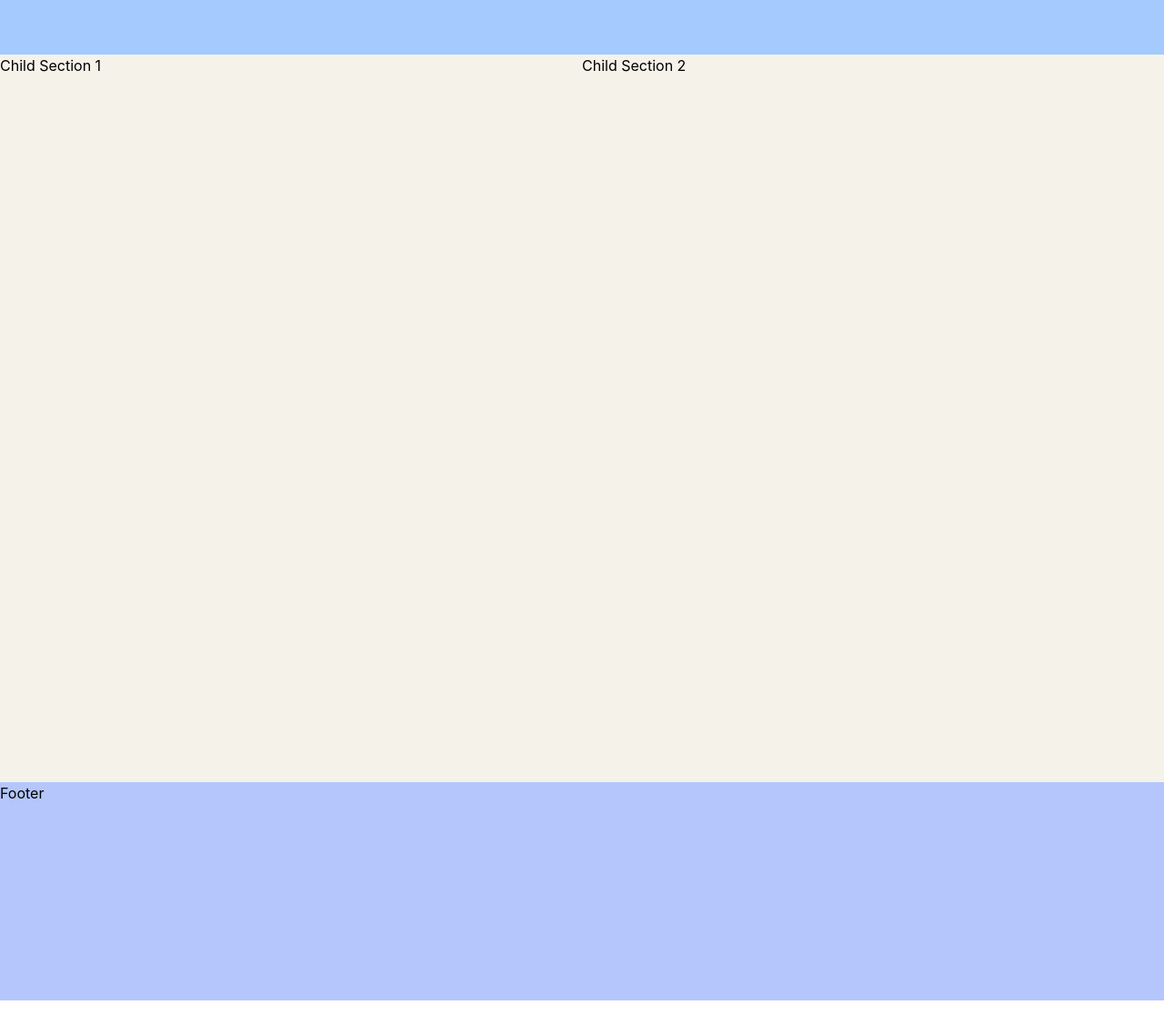
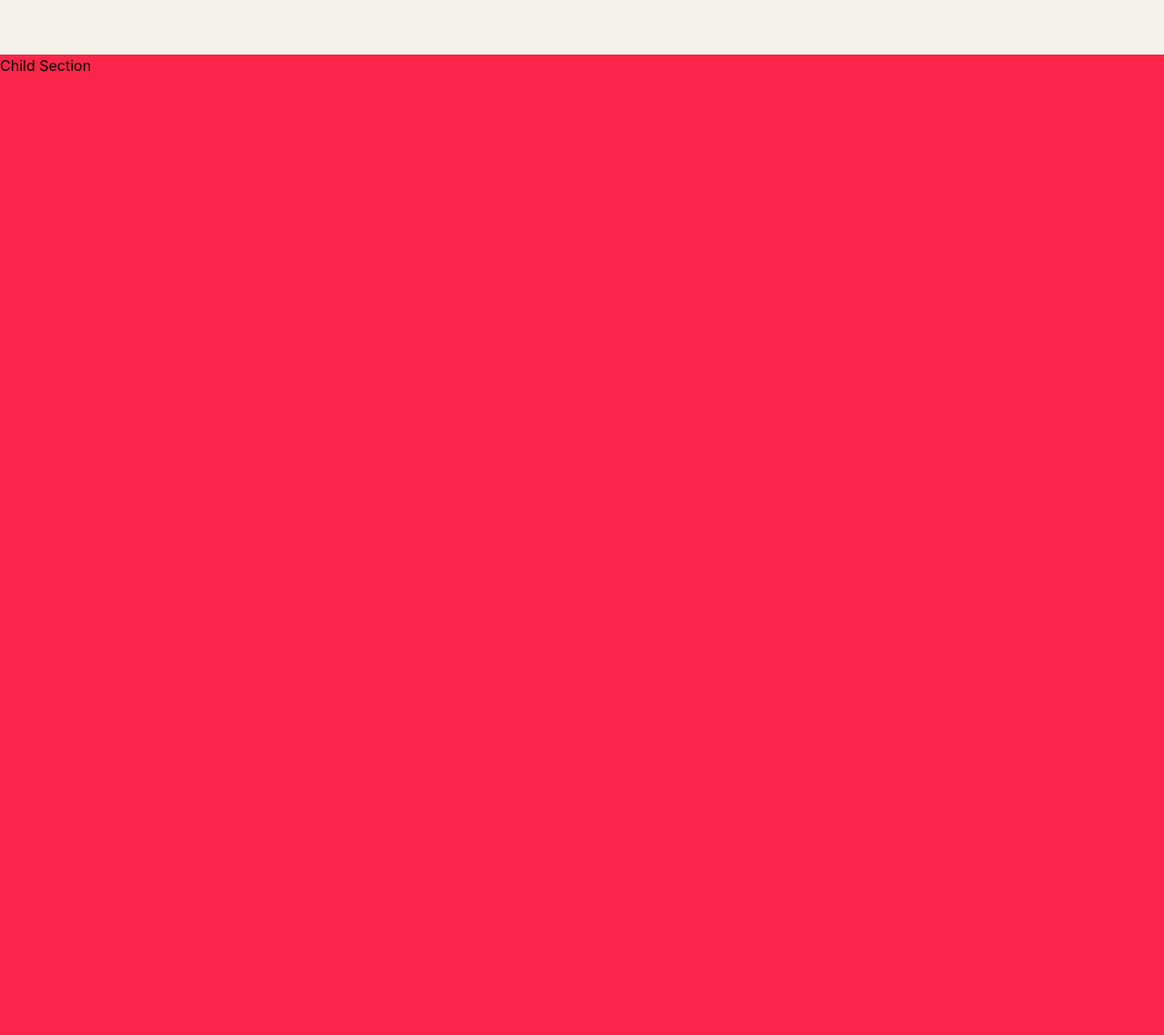
Before and after one commit to AEMatamoros/PorfolioV2, a React (Vite) app: page / in a window 1280 px wide. Shown: the part 740-1878 px from the top of the page at 91% size. Before the commit the page ends 1840 px from the top, so only its background shows below. Built offline with nearby package versions, Linux system fonts and the light colour scheme.

Commit message:
Updateed dark layout

```diff
--- a/src/main.scss
+++ b/src/main.scss
@@ -71,14 +71,15 @@ html{
   display: flex;
   flex-direction: row;
   flex-wrap: wrap;
+  height: 400vh;
   @apply transition-all duration-300 ease-linear;
   >*{
     @apply transition-all duration-300 ease-linear;
   }
   .child-section{
     position: relative;
-    width: 50%;
-    height: 100vh;
+    width: 100%;
+    height: 400vh;
   }
 
   .main-footer{
--- a/src/views/App.tsx
+++ b/src/views/App.tsx
@@ -24,12 +24,15 @@ export default function App() {
             handleLanguaje={handleLanguaje}
           />
           <Aside />
-          <main className="main-main bg-blue-300">Main</main>
+          <main className="main-main bg-main dark:bg-black dark:text-white">
+            Main
+          </main>
         </section>
       </div>
       <section className="secondSection full-wh bg-main dark:bg-black">
-        <div className="child-section  dark:text-white">Child Section 1</div>
-        <div className="child-section  dark:text-white">Child Section 2</div>
+        <div className="child-section bg-secondary dark:bg-detail dark:text-white">
+          Child Section
+        </div>
         <footer className="main-footer bg-indigo-300 dark:bg-black dark:text-white">
           Footer
         </footer>
```
